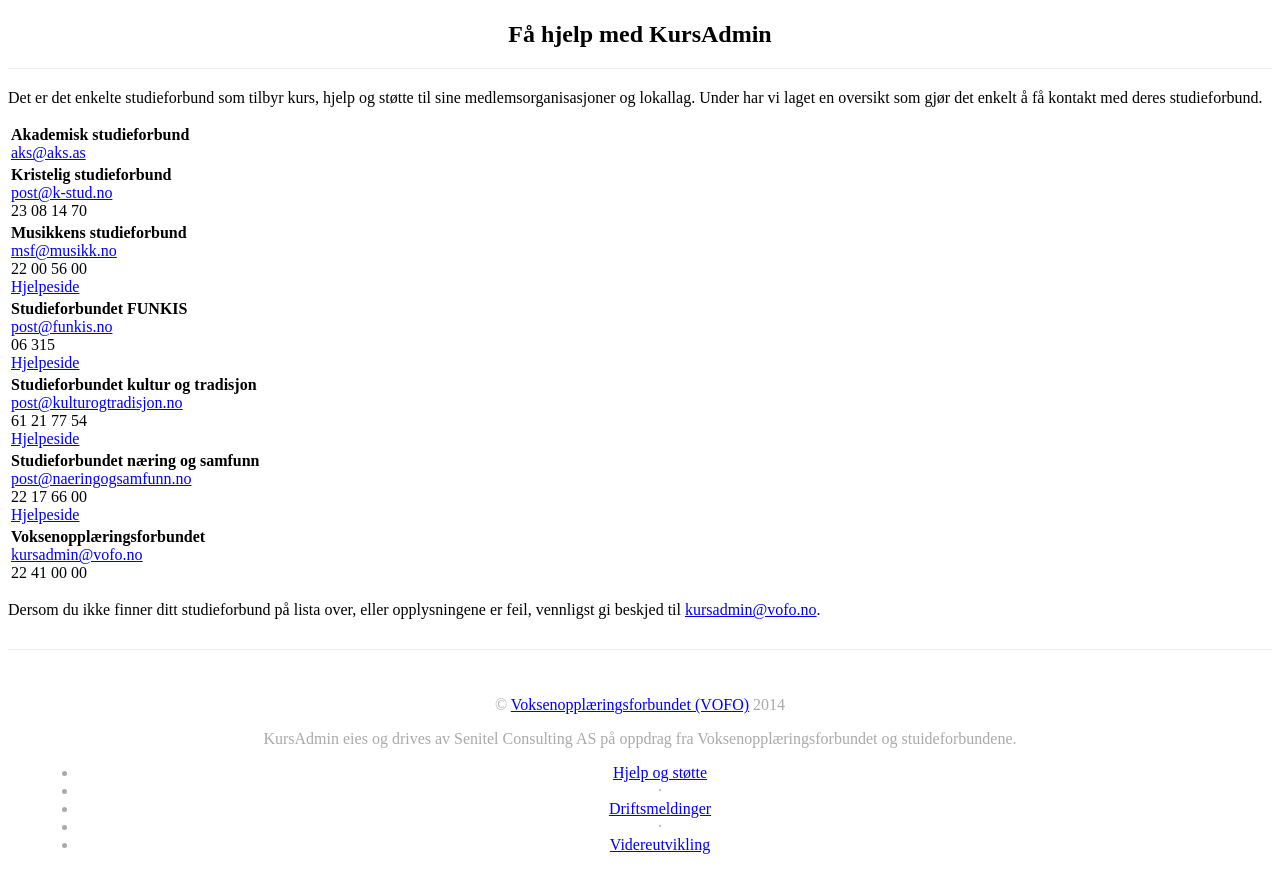
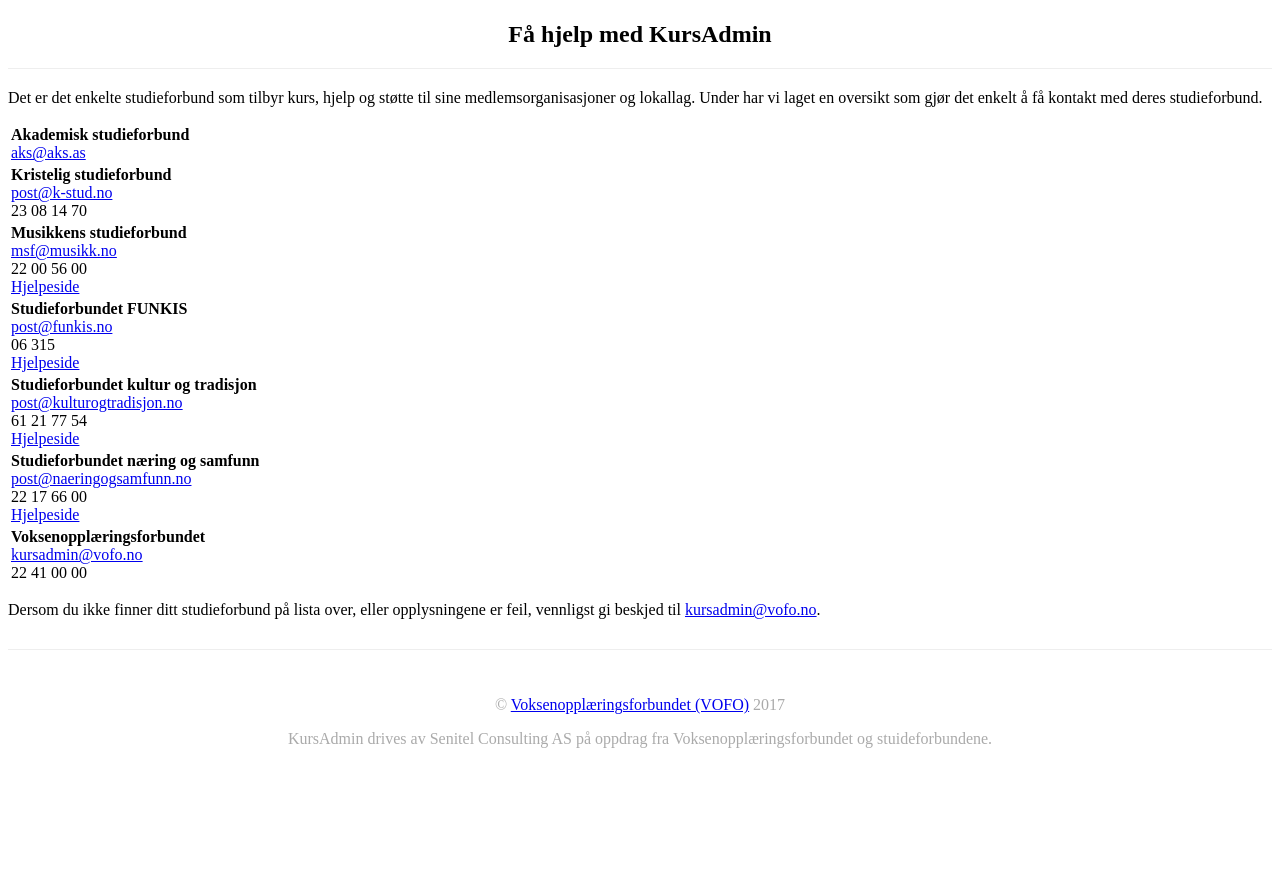
Before and after one commit to vofo-no/KursAdmin.org, a Jekyll site: the page built from index.md, in a window 1280 px wide and 900 px high, scrolled down 2477 px. Shown: the top 893 px of the window. Built offline with Jekyll 4.4.1, drawn with Linux system fonts in a browser that asks for light colours; nearby versions of some CDN libraries; a style sheet for code colours, icons or effects is not loaded; after the commit the page ends 3271 px from its top, so only the background shows below that.

Commit message:
Update default.html

```diff
--- a/_layouts/default.html
+++ b/_layouts/default.html
@@ -26,15 +26,8 @@
     <div class="container">
       {{ content }}
 		<footer>
-		  <p>&copy; <a href="http://www.vofo.no">Voksenopplæringsforbundet (VOFO)</a> 2014</p>
-		  <p>KursAdmin eies og drives av Senitel Consulting AS på oppdrag fra Voksenopplæringsforbundet og stuideforbundene.</p>
-		  <ul class="list-inline">
-			<li><a href="{{ site.baseurl }}/hjelp">Hjelp og støtte</a></li>
-			<li>·</li>
-			<li><a href="{{ site.baseurl }}/status">Driftsmeldinger</a></li>
-			<li>·</li>
-			<li><a href="{{ site.baseurl }}/utvikling">Videreutvikling</a></li>
-		  </ul>
+		  <p>&copy; <a href="http://www.vofo.no">Voksenopplæringsforbundet (VOFO)</a> 2017</p>
+		  <p>KursAdmin drives av Senitel Consulting AS på oppdrag fra Voksenopplæringsforbundet og stuideforbundene.</p>
 		</footer>
     </div>
 
```
Also changed, not shown: other parts of _layouts/default.html (+0 -10 lines).
